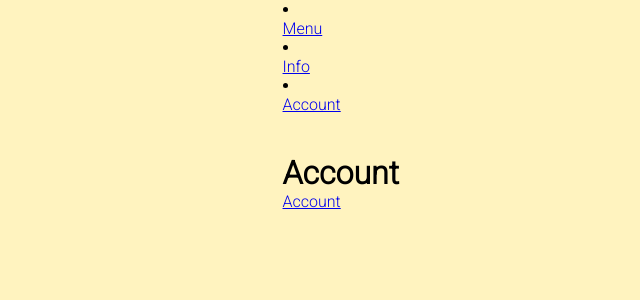
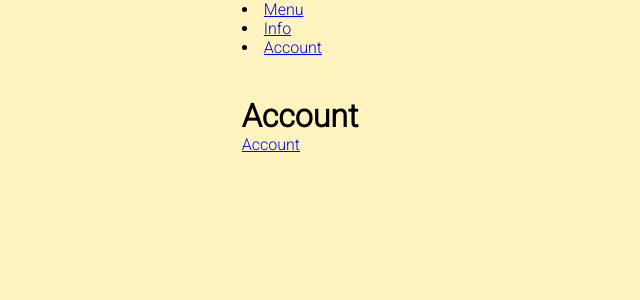
Before and after one commit to korniykom/Belicima-piatti, a React (Create React App) app in the folder belicima-piatti-react/: page /account in a window 1280 px wide. Shown: the top 300 px of the page, without its empty margins (340-980 px from the left). Built offline with nearby package versions, Linux system fonts and the light colour scheme.

Commit message:
add dependency

```diff
--- a/belicima-piatti-react/package.json
+++ b/belicima-piatti-react/package.json
@@ -6,9 +6,13 @@
     "@testing-library/jest-dom": "^5.17.0",
     "@testing-library/react": "^13.4.0",
     "@testing-library/user-event": "^13.5.0",
+    "localforage": "^1.10.0",
+    "match-sorter": "^6.3.1",
     "react": "^18.2.0",
     "react-dom": "^18.2.0",
+    "react-router-dom": "^6.18.0",
     "react-scripts": "^5.0.1",
+    "sort-by": "^1.2.0",
     "web-vitals": "^2.1.4"
   },
   "scripts": {
--- a/belicima-piatti-react/src/App.css
+++ b/belicima-piatti-react/src/App.css
@@ -2,11 +2,6 @@
   margin: 0;
   padding: 0;
   box-sizing: border-box;
-}
-
-.main-block{
-  width: 30%;
-  height: 922px;
   margin: 0 auto;
   background-color: #FFF3BF;
 }
--- a/belicima-piatti-react/src/App.js
+++ b/belicima-piatti-react/src/App.js
@@ -1,4 +1,3 @@
-import Nav from "./components/Nav/Nav";
 import { BrowserRouter, Routes, Route } from "react-router-dom";
 import "./App.css";
 import Menupage from "./pages/Homepage";
@@ -8,7 +7,7 @@ import Accountpage from "./pages/Accountpage";
 export default function App() {
   return (
     <BrowserRouter>
-      <Routes class="main-block">
+      <Routes className="main-block">
         <Route path="menu" element={<Menupage />} />
         <Route path="info" element={<Infopage />} />
         <Route path="account" element={<Accountpage />} />
--- a/belicima-piatti-react/src/pages/Accountpage.js
+++ b/belicima-piatti-react/src/pages/Accountpage.js
@@ -3,7 +3,7 @@ import PageNav from "../components/PageNav";
 
 function Accountpage(){
     return(
-        <div class="main-block">
+        <div className="main-block">
             <PageNav />
             <h1>Account</h1>
             <Link to="account">Account</Link>
--- a/belicima-piatti-react/src/pages/Homepage.js
+++ b/belicima-piatti-react/src/pages/Homepage.js
@@ -3,7 +3,7 @@ import PageNav from "../components/PageNav";
 
 function Menupage(){
     return(
-        <div class="main-block">
+        <div className="main-block">
             <PageNav />
             <h1>Menu</h1>
             <Link to="menu">Menu</Link>
--- a/belicima-piatti-react/src/pages/Infopage.js
+++ b/belicima-piatti-react/src/pages/Infopage.js
@@ -3,7 +3,7 @@ import PageNav from "../components/PageNav";
 
 function Infopage(){
     return(
-        <div class="main-block">
+        <div className="main-block">
             <PageNav />
             <h1>Info</h1>
             <Link to="info">Info</Link>
```
